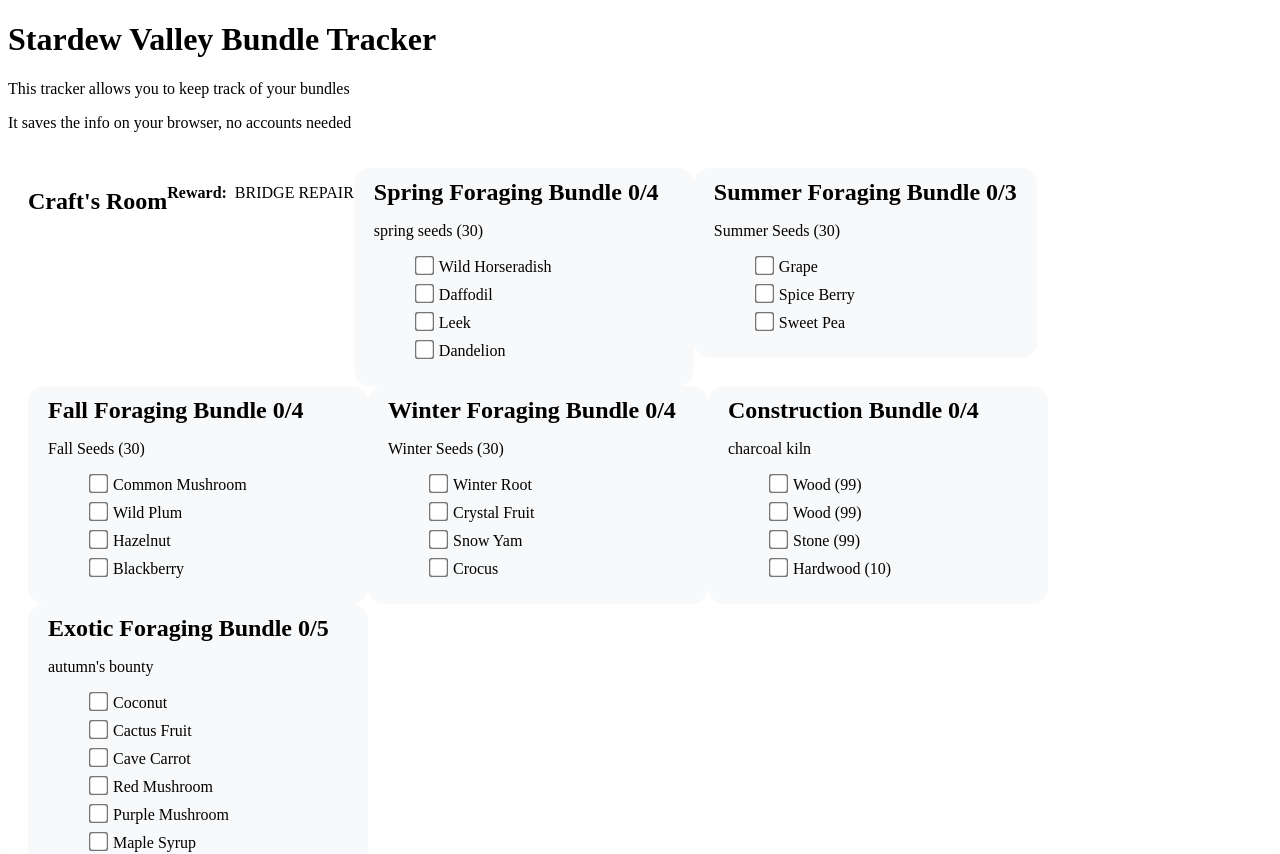
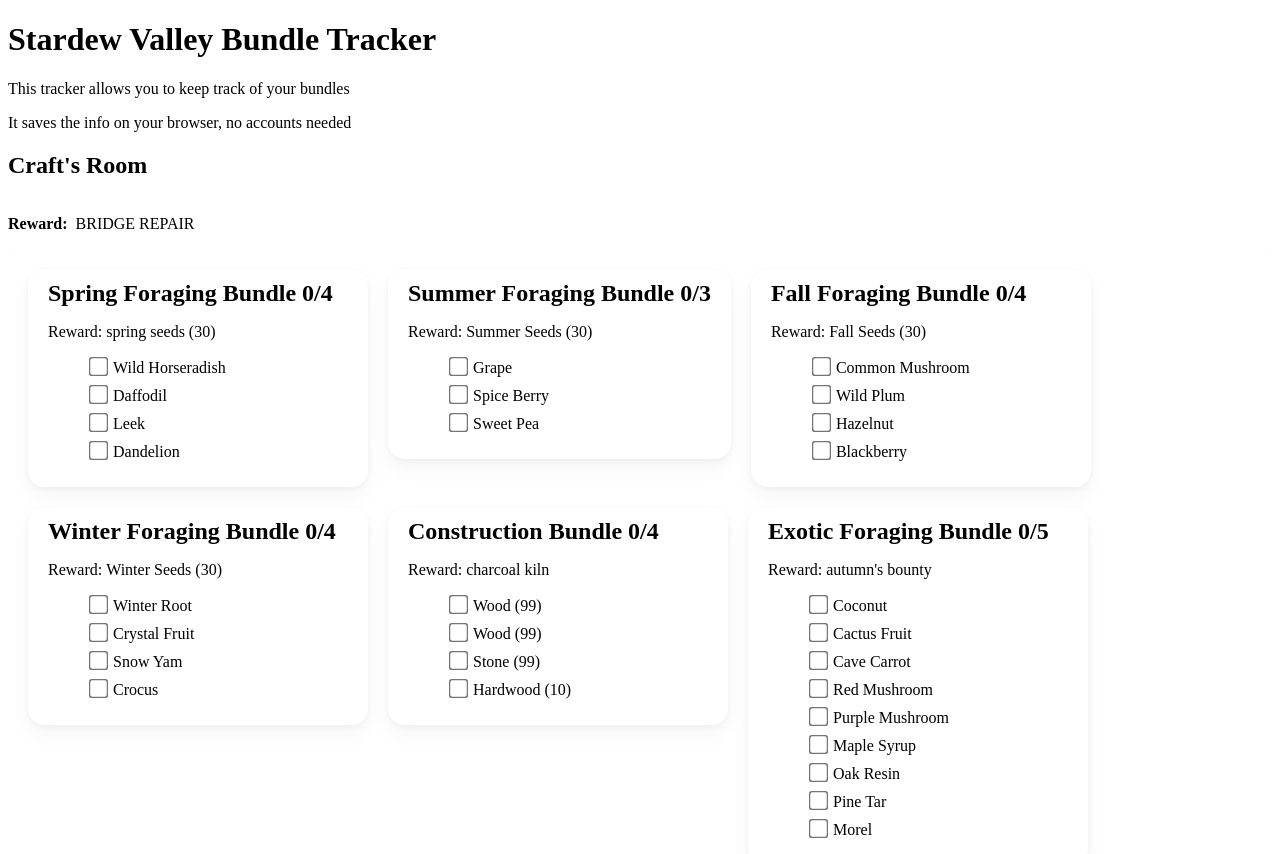
Before and after one commit to mikewitk/Stardew-Valley-Bundle-Tracker, a React (Create React App) app in the folder frontend/: page / in a window 1280 px wide. Shown: the top 854 px of the page. Built offline with nearby package versions, Linux system fonts and the light colour scheme.

Commit message:
style: bundle and category cards

```diff
--- a/frontend/src/components/BundleCard/BundleCard.styles.ts
+++ b/frontend/src/components/BundleCard/BundleCard.styles.ts
@@ -20,8 +20,10 @@
 
 export const StyledCard = styled.div`
   border-radius: 16px;
-  background-color: ${({ theme }) => theme.colors.GRAY1};
+  background-color: ${({ theme }) => theme.colors.WHITE};
   width: fit-content;
   min-width: 300px;
   padding: 10px 20px;
+  box-shadow: 0px 10px 20px rgba(0, 0, 0, 0.04), 0px 2px 6px rgba(0, 0, 0, 0.04),
+    0px 0px 1px rgba(0, 0, 0, 0.04);
 `;
--- a/frontend/src/components/BundleCard/BundleCard.tsx
+++ b/frontend/src/components/BundleCard/BundleCard.tsx
@@ -34,7 +34,10 @@
         /
         {amountNeeded}
       </StyledTitle>
-      <p>{reward}</p>
+      <p>
+        Reward:&nbsp;
+        {reward}
+      </p>
       <ul>
         {bundleItems.map((item) => (
           <StyledLi key={item.itemId}>
--- a/frontend/src/components/CategoryCard/CategoryCard.styles.ts
+++ b/frontend/src/components/CategoryCard/CategoryCard.styles.ts
@@ -33,4 +33,5 @@
   align-items: flex-start;
   justify-content: flex-start;
   flex-wrap: wrap;
+  gap: 20px;
 `;
--- a/frontend/src/components/CategoryCard/CategoryCard.tsx
+++ b/frontend/src/components/CategoryCard/CategoryCard.tsx
@@ -17,12 +17,13 @@
 > = ({
   category, items, reward, onChange, categoryId,
 }) => (
-  <Card>
+  <div>
     <StyledTitle>{category}</StyledTitle>
     <Box>
       <StyledText>Reward:</StyledText>
       <StyledReward>{reward}</StyledReward>
     </Box>
+    <Card>
       {items.map((item) => (
         <BundleCard
           title={item.title}
@@ -36,6 +37,7 @@
         />
       ))}
     </Card>
+  </div>
 );
 
 export default CategoryCard;
--- a/frontend/src/theme/theme.ts
+++ b/frontend/src/theme/theme.ts
@@ -1,5 +1,4 @@
-export const theme = {
-  colors: {
+const colors = {
   BLUE: '#4263EB',
   PURPLE: '#7048E8',
   PINK: '#51CF66',
@@ -8,7 +7,11 @@
   GRAY3: '#ACB5BD',
   GRAY2: '#DDE2E5',
   GRAY1: '#F8F9FA',
-  },
+  WHITE: '#FFFFFF',
+};
+
+export const theme = {
+  colors,
   spacing: {
     '1x': '8px',
     '2x': '16px',
@@ -19,16 +22,7 @@
 
 declare module '@emotion/react' {
   export interface Theme {
-    colors: {
-      BLUE: string;
-      PURPLE: string;
-      PINK: string;
-      BLACK: string;
-      GRAY4: string;
-      GRAY3: string;
-      GRAY2: string;
-      GRAY1: string;
-    };
+    colors: typeof colors;
     spacing: {
       '1x': string;
       '2x': string;
```
Lines whose indentation alone changed are shown as unchanged.
